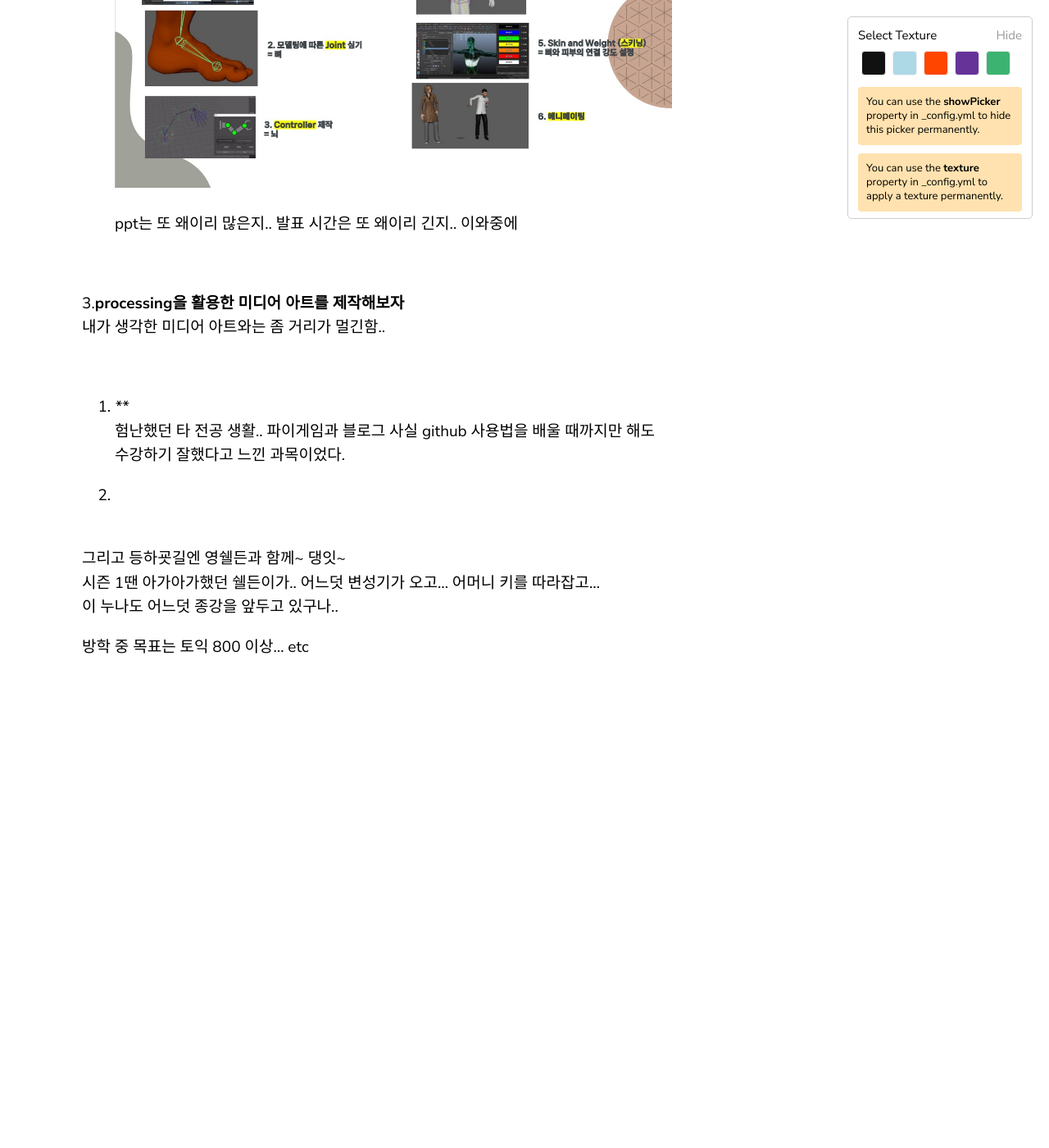
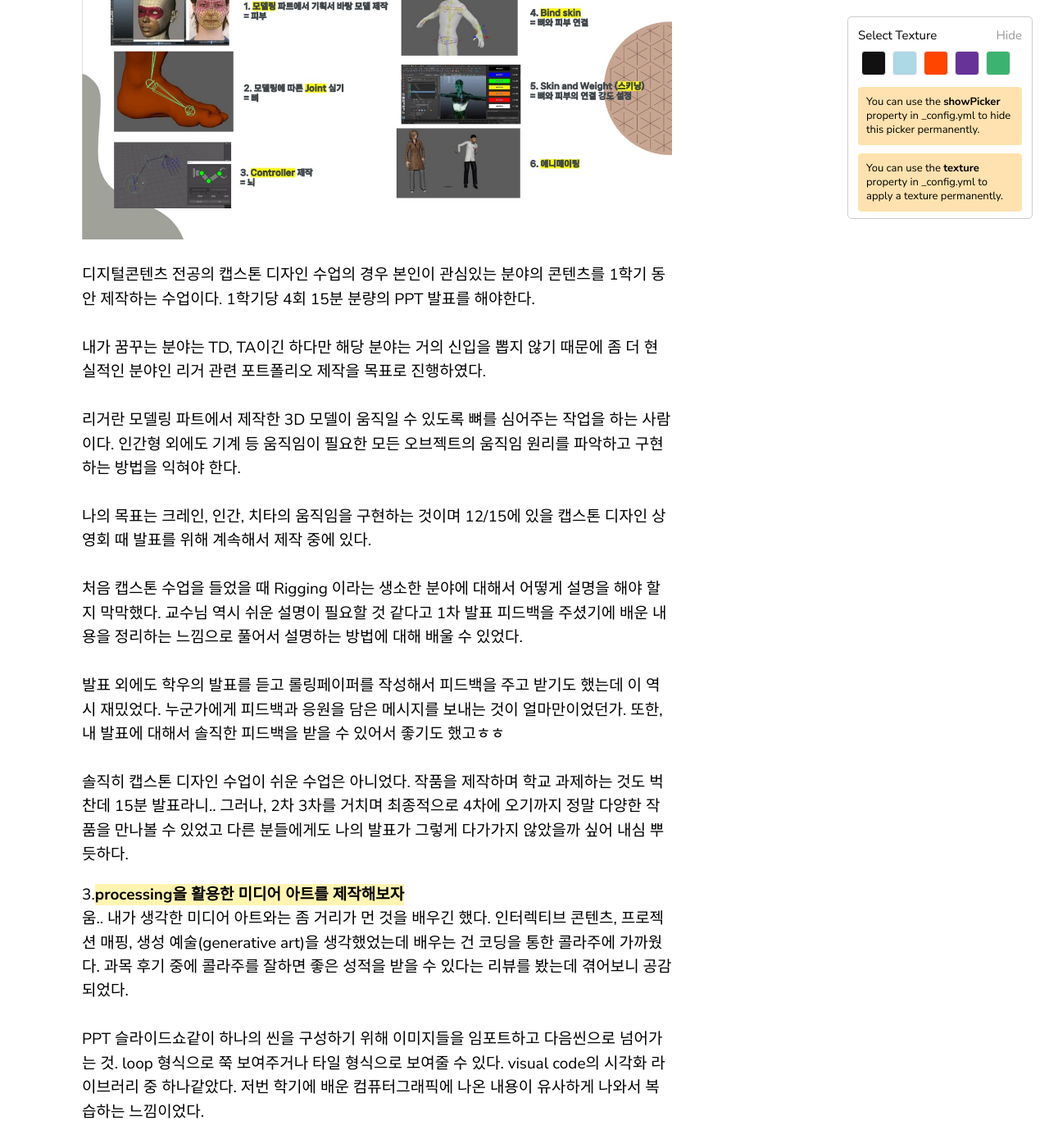
Before and after one commit to ParkJeonghyeon1013/ParkJeonghyeon1013.github.io, a Jekyll site: the page built from _posts/2023-11-30-finPoject-post.markdown, in a window 1280 px wide and 1400 px high, scrolled down 1234 px. Shown: the whole window at 82% size. Built offline with Jekyll 4.4.1, drawn with Linux system fonts in a browser that asks for light colours; comment, search, counter and statistics services are not loaded; before the commit the page ends 2057 px from its top, so only the background shows below that; some of the changed text lies outside the part shown.

Commit message:
post 1130 finProject

```diff
--- a/_posts/2023-11-30-finPoject-post.markdown
+++ b/_posts/2023-11-30-finPoject-post.markdown
@@ -19,37 +19,40 @@ categories: Graduate Rigging MAYA
 
 Youtube music도 연말마다 recap을 해주듯 스스로 이번 학기 recap을 해보자.
 
-1. **스토리보드를 만들어보자 (feat. 건축학개론)** <br>
+1.**<span style = 'background-color:#fff5b1'>스토리보드를 만들어보자 (feat. 건축학개론)</span>**<br>
+스토리보드 수업을 들으며 콘텐츠를 제작하기 위해 시각화 하는 과정을 배웠다. 기말 과제는 영화 <건축학개론> 속 24개 가량의 씬의 스토리보딩. 70페이지의 분량이 나왔다. 한마디로 정말 빡셌다ㅠㅠ 스토리보드 제작 과정에 대해 포스팅해봐도 좋을 듯.
+<br>
+
+2.**<span style = 'background-color:#fff5b1'>캡스톤 디자인 수업과 함께 하는 rigging</span>** <br>
+![ddd](/image/post_231130/rig.jpg)
+디지털콘텐츠 전공의 캡스톤 디자인 수업의 경우 본인이 관심있는 분야의 콘텐츠를 1학기 동안 제작하는 수업이다. 1학기당 4회 15분 분량의 PPT 발표를 해야한다. <br><br>
+내가 꿈꾸는 분야는 TD, TA이긴 하다만 해당 분야는 거의 신입을 뽑지 않기 때문에 좀 더 현실적인 분야인 리거 관련 포트폴리오 제작을 목표로 진행하였다.<br><br>
+리거란 모델링 파트에서 제작한 3D 모델이 움직일 수 있도록 뼈를 심어주는 작업을 하는 사람이다. 인간형 외에도 기계 등 움직임이 필요한 모든 오브젝트의 움직임 원리를 파악하고 구현하는 방법을 익혀야 한다.<br><br>
+나의 목표는 크레인, 인간, 치타의 움직임을 구현하는 것이며 12/15에 있을 캡스톤 디자인 상영회 때 발표를 위해 계속해서 제작 중에 있다. <br><br>
+처음 캡스톤 수업을 들었을 때 Rigging 이라는 생소한 분야에 대해서 어떻게 설명을 해야 할지 막막했다. 교수님 역시 쉬운 설명이 필요할 것 같다고 1차 발표 피드백을 주셨기에 배운 내용을 정리하는 느낌으로 풀어서 설명하는 방법에 대해 배울 수 있었다. <br><br>
+발표 외에도 학우의 발표를 듣고 롤링페이퍼를 작성해서 피드백을 주고 받기도 했는데 이 역시 재밌었다. 누군가에게 피드백과 응원을 담은 메시지를 보내는 것이 얼마만이었던가. 또한, 내 발표에 대해서 솔직한 피드백을 받을 수 있어서 좋기도 했고ㅎㅎ <br><br>
+솔직히 캡스톤 디자인 수업이 쉬운 수업은 아니었다. 작품을 제작하며 학교 과제하는 것도 벅찬데 15분 발표라니.. 그러나, 2차 3차를 거치며 최종적으로 4차에 오기까지 정말 다양한 작품을 만나볼 수 있었고 다른 분들에게도 나의 발표가 그렇게 다가가지 않았을까 싶어 내심 뿌듯하다.
+<br>
+
+3.**<span style = 'background-color:#fff5b1'>processing을 활용한 미디어 아트를 제작해보자</span>**<br>
+움.. 내가 생각한 미디어 아트와는 좀 거리가 먼 것을 배우긴 했다. 인터렉티브 콘텐츠, 프로젝션 매핑, 생성 예술(generative art)을 생각했었는데 배우는 건 코딩을 통한 콜라주에 가까웠다. 과목 후기 중에 콜라주를 잘하면 좋은 성적을 받을 수 있다는 리뷰를 봤는데 겪어보니 공감되었다. <br><br>
+PPT 슬라이드쇼같이 하나의 씬을 구성하기 위해 이미지들을 임포트하고 다음씬으로 넘어가는 것. loop 형식으로 쭉 보여주거나 타일 형식으로 보여줄 수 있다. visual code의 시각화 라이브러리 중 하나같았다. 저번 학기에 배운 컴퓨터그래픽에 나온 내용이 유사하게 나와서 복습하는 느낌이었다. <br><br>
+그치만 이미지, 도형을 하나하나 불러와서 씬을 구성하고 있으면 너무 너무 너무 노가다여서 힘들었다. 그냥 포토샵에서 한번에 구성해서 불러오면되는데 이게 뭐하는거지.. 이런 생각이 종종 ~~많이~~ 든다. <br><br>
+
+4.**<span style = 'background-color:#fff5b1'>Pygame과 GitBlog</span>**<br>
+교수님이 우리 수업엔 4학년없지? 물으셨을 때 대답 못한 1인입니다. 험난했던 타 전공 생활.. 유일한 컴공생.. 순수하게 github가 궁금해서 수강한 수업에서 팀플을 하게 될 줄은... <br><br>
+Github 사용법을 배울 때까지만 해도 수강하기 잘했다고 느낀 과목이었다. 그런데, pygame을 활용해 팀으로 게임을 만들 것이라는 청천벽력같은 말씀... <br><br>
+네?? 게임이요?? 컴공 게임 피해 왔더니 인공지능전공에서 게임을 만들게 되었다. 그래도 직접 0부터 제작하지 않아도 되고 협력 능력을 보기 위함이라고 하셨으나.. 우리 팀은 각자 게임을 제작해서 하나로 연결해야 한다는 테스크가 있었다. 그게 거의 2~3주를 힘들게 한 것같다. 가장 바빴던 70페이지 스토리보드와 캡스톤 마지막 회차 발표와 겹쳐 엄청난 무게로 다가왔다. <br><br>
+다행인 것은 팀프로젝트였기에 함께 고민할 수 있었고, 실제로 그렇게 해결이 되었다. 확실히 git과는 친해질 수 있었다. 너를 통해서 블로그를 만들 수도 있게 되다니.. 버전 관리 툴의 사용이 그래픽 분야에도 활발해지려고 하니 나는 좋은 융합형 인재가 될 수 있겠구나. <br><br>
+시간이 있을 방학 때엔 깃 블로그 테마를 좀 바꿔보고 싶다. 또 말썽이면 그건 또 그 때 생각해보지 뭐.
+<br><br>
 
 
-스토리보드 제작 과정에 대해 포스팅해봐도 좋을 듯.
-<br>
-
-2. **캡스톤 디자인 수업과 함께 하는 rigging** <br>
-![ddd](/image/post_231130/rig.jpg)
-ppt는 또 왜이리 많은지..
-발표 시간은 또 왜이리 긴지..
-이와중에
-
-<br>
-
-3.**processing을 활용한 미디어 아트를 제작해보자**<br>
-내가 생각한 미디어 아트와는 좀 거리가 멀긴함..
-
-<br>
-
-4. **** <br>
-험난했던 타 전공 생활..
-파이게임과 블로그
-사실 github 사용법을 배울 때까지만 해도 수강하기 잘했다고 느낀 과목이었다.
-<br>
-
-5. <br>
-<br>
-
-
-그리고 등하굣길엔 영쉘든과 함께~ 댕잇~ <br>
-시즌 1땐 아가아가했던 쉘든이가.. 어느덧 변성기가 오고... 어머니 키를 따라잡고... <br>
+끝으로 등하굣길엔 영셸든과 함께~ 댕잇~ <br>
+![dear sheldon](/image/post_231130/ys.jpg)
+시즌 1땐 아가아가했던 쉘든이가.. 어느덧 변성기가 오고...<br>
+어머니 키를 따라잡고... <br>
 이 누나도 어느덧 종강을 앞두고 있구나..<br>
+한 학기를 함께 성장해간 쿠퍼 가족들.. 감사합니다🙏🏻<br>
 
 방학 중 목표는 토익 800 이상... etc
```
Also changed, not shown: image/post_231130/ys.jpg (added).
